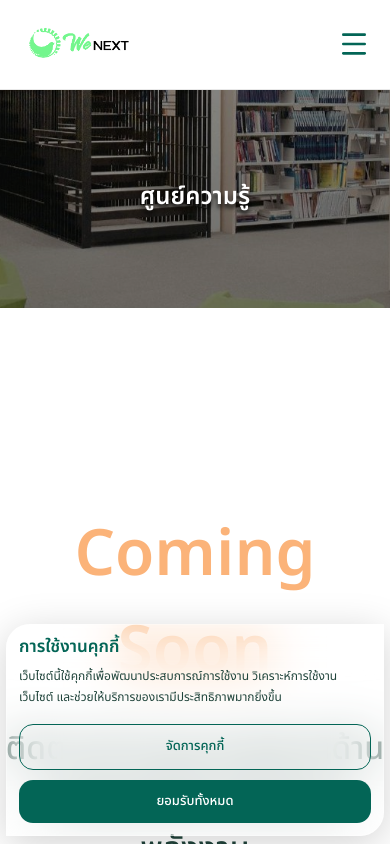
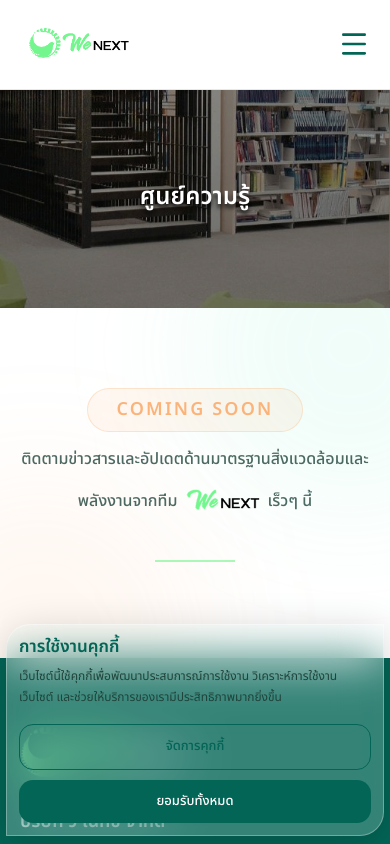
Before and after one commit to Muslin6409682843/we-next-website, a Next.js app in the folder frontend/: page /knowledge in a window 390 px wide. Built offline with nearby package versions, Linux system fonts and the light colour scheme.

Commit message:
responsive knowledge

```diff
--- a/frontend/app/knowledge/page.tsx
+++ b/frontend/app/knowledge/page.tsx
@@ -1,8 +1,9 @@
 import Hero from "../components/layout/Hero/Hero";
+import Image from "next/image";
 
 export default function KnowledgePage() {
   return (
-    <div className="relative">
+    <div className="relative bg-white overflow-hidden">
       <Hero
         size="small"
         title="ศูนย์ความรู้"
@@ -10,28 +11,150 @@ export default function KnowledgePage() {
         src="/images/knowledge-hero.jpg"
       />
 
-      <div className="h-[80px]" />
+      {/* SECTION */}
+      <section
+        className="
+        relative
+        w-full
 
-      <div className="flex flex-col items-center justify-center text-center gap-6 py-[120px]">
-        <h2 className="text-[64px] font-semibold text-[#FBB379]">
-          Coming Soon
-        </h2>
+        pt-20
+        sm:pt-24
+        md:pt-32
+        lg:pt-28
 
-        <div className="flex items-center gap-3 max-w-[1204px]">
-          <p className="text-[32px] font-medium text-[#20443B] leading-[50px] text-center">
+        pb-24
+        sm:pb-28
+        md:pb-36
+        lg:pb-32
+
+        px-5
+        sm:px-8
+        lg:px-12
+      "
+      >
+        {/* DECOR */}
+        <div className="absolute inset-0 overflow-hidden pointer-events-none">
+          <div className="absolute top-[-120px] right-[-120px] w-[320px] h-[320px] rounded-full bg-[#6DEDC3]/10 blur-3xl" />
+
+          <div className="absolute bottom-[-140px] left-[-120px] w-[320px] h-[320px] rounded-full bg-[#FBB379]/10 blur-3xl" />
+        </div>
+
+        <div
+          className="
+          relative
+          max-w-[1200px]
+          mx-auto
+
+          flex flex-col
+          items-center
+          text-center
+        "
+        >
+          {/* COMING SOON */}
+          <div
+            className="
+            inline-flex
+            items-center
+            justify-center
+
+            px-7
+            sm:px-9
+            lg:px-12
+
+            py-3
+            sm:py-4
+            lg:py-5
+
+            rounded-full
+
+            border border-[#FBB379]/30
+            bg-[#FBB379]/10
+
+            mb-4
+            sm:mb-5
+          "
+          >
+            <span
+              className="
+              text-[#FBB379]
+
+              font-bold
+              tracking-[0.12em]
+              leading-none
+
+              text-[18px]
+
+              sm:text-[24px]
+
+              md:text-[32px]
+
+              lg:text-[42px]
+            "
+            >
+              COMING SOON
+            </span>
+          </div>
+
+          {/* SUBTEXT */}
+          <p
+            className="
+            max-w-[980px]
+
+            text-[#20443B]/80
+
+            font-medium
+            leading-[1.45]
+
+            text-[16px]
+
+            sm:text-[20px]
+
+            md:text-[26px]
+
+            lg:text-[34px]
+          "
+          >
             ติดตามข่าวสารและอัปเดตด้านมาตรฐานสิ่งแวดล้อมและพลังงาน
-            <br />
+            <br className="hidden sm:block" />
             จากทีม{" "}
-            <img
-              src="/wenext-without-logo.png"
-              alt="logo"
-              className="inline-block w-[137px] h-[107px] align-middle"
-            />{" "}
-            ได้เร็วๆ นี้
+            <span className="inline-flex items-center align-middle mx-1">
+              <Image
+                src="/wenext-without-logo.png"
+                alt="WeNext"
+                width={120}
+                height={92}
+                className="
+                  w-[78px]
+
+                  sm:w-[96px]
+
+                  md:w-[110px]
+
+                  lg:w-[128px]
+
+                  h-auto
+                "
+              />
+            </span>
+            เร็วๆ นี้
           </p>
+
+          {/* LINE */}
+          <div
+            className="
+            mt-7
+            sm:mt-8
+
+            w-20
+            sm:w-28
+
+            h-[2px]
+
+            bg-[#73F68D]/60
+          "
+          />
         </div>
-        <div className="h-[80px]" />
-      </div>
+      </section>
     </div>
   );
 }
```
